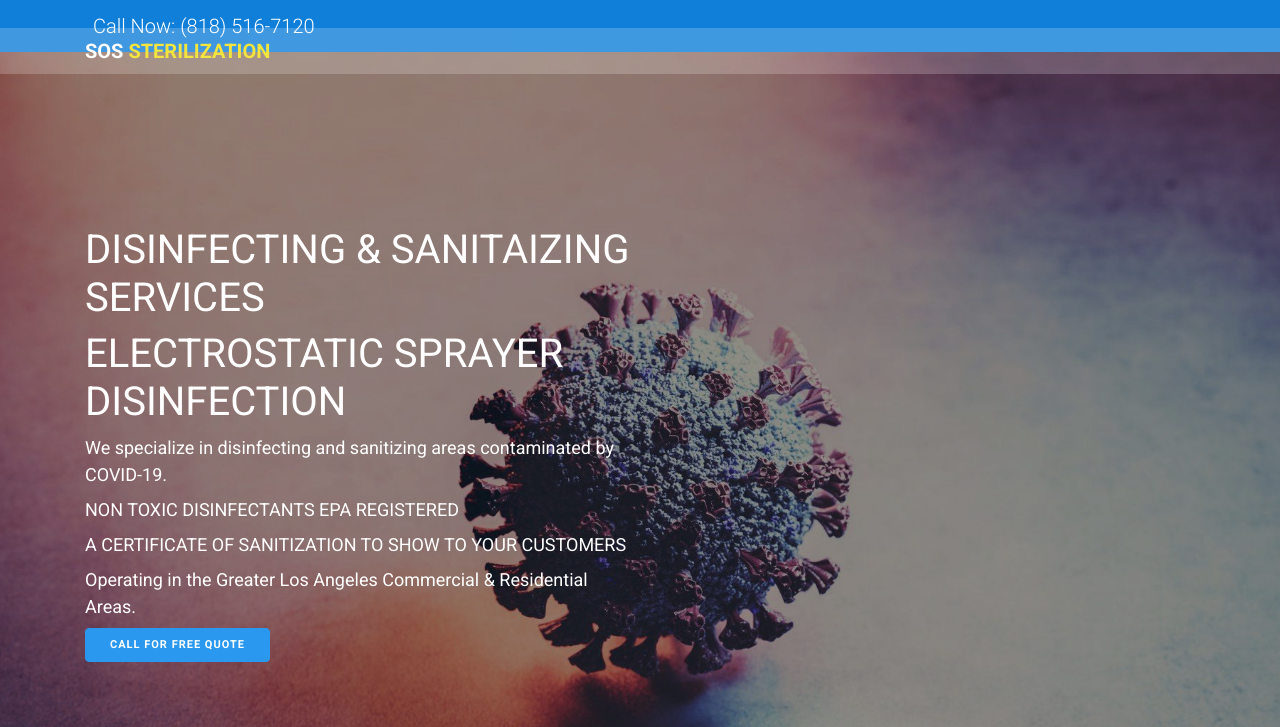
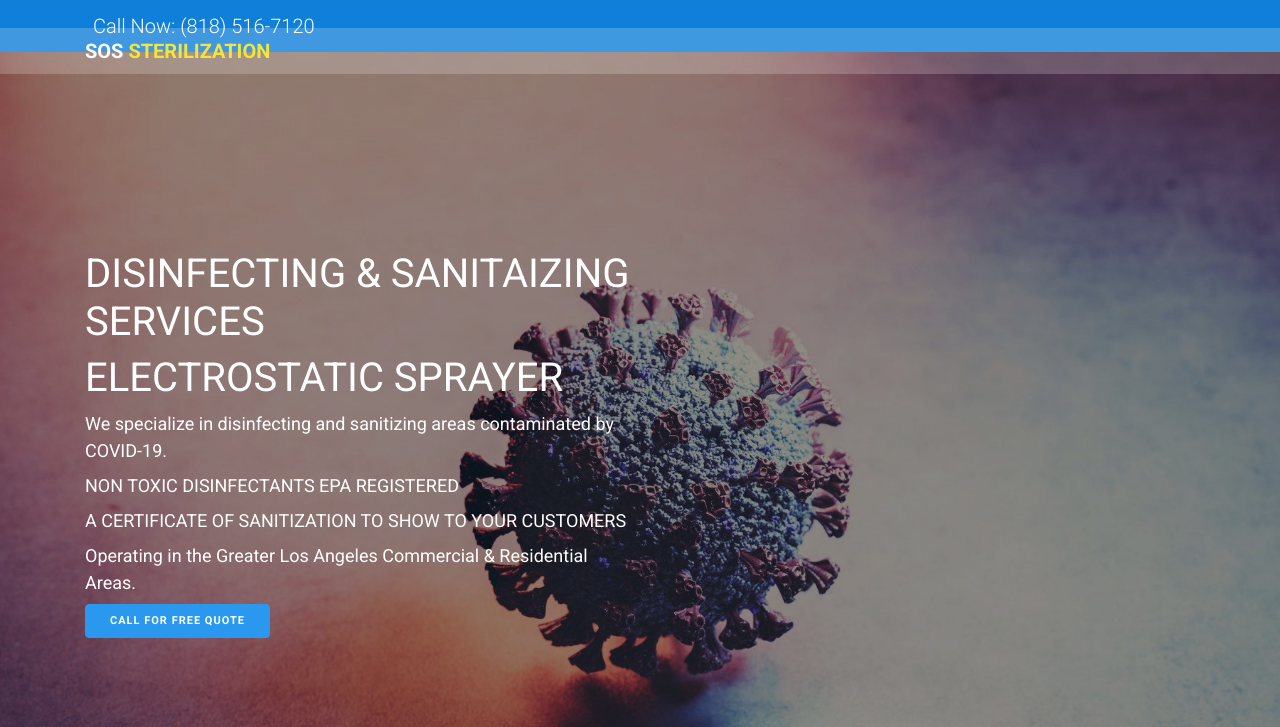
Before and after one commit to media-code-now/covid, a plain HTML site: page index.html in a window 1280 px wide. Shown: the top 727 px of the page. Drawn offline with Linux system fonts and the light colour scheme; some packages are replaced by stand-ins of ours; no server answers; some icons are missing.

Commit message:
Update index.html

```diff
--- a/index.html
+++ b/index.html
@@ -55,7 +55,7 @@
         <div class="row no-gutters slider-text js-fullheight align-items-center justify-content-start" data-scrollax-parent="true">
           <div class="col-md-6 ftco-animate">
           	<h1 class="mb-2">DISINFECTING & SANITAIZING SERVICES</h1>
-          	<h1 class="mb-2">ELECTROSTATIC SPRAYER DISINFECTION</h1>
+          	<h1 class="mb-2">ELECTROSTATIC SPRAYER</h1>
           	<h2 class="text-white subheading">We specialize in disinfecting and sanitizing areas contaminated by COVID-19.</h2>
           	<h2 class="text-white subheading">NON TOXIC DISINFECTANTS EPA REGISTERED</h2>
           	<h2 class="text-white subheading">A CERTIFICATE OF SANITIZATION TO SHOW TO YOUR CUSTOMERS</h2>
```
